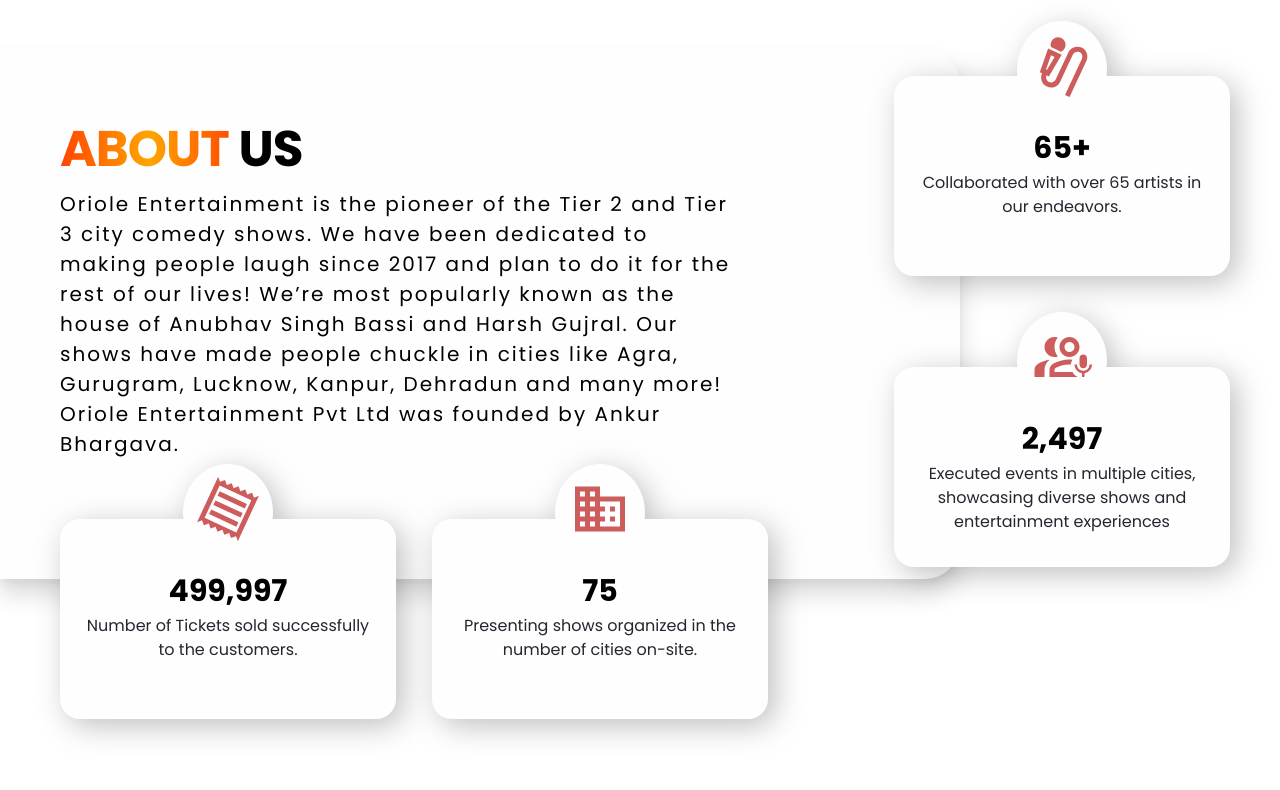
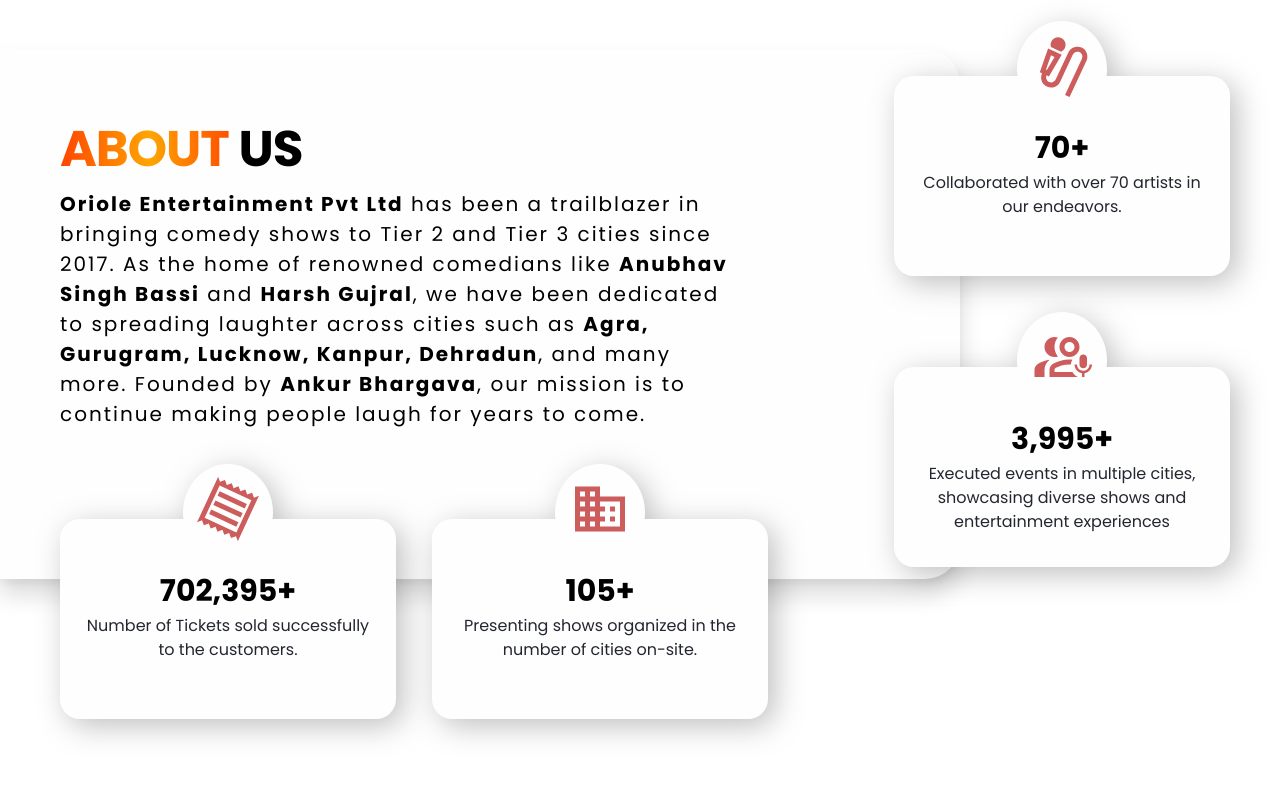
Before and after one commit to oriole-enterntainment/website, a React (Create React App) app: page / in a window 1280 px wide. Shown: the part 690-1480 px from the top of the page. Built offline with nearby package versions, Linux system fonts and the light colour scheme; grey boxes are pictures that could not be loaded.

Commit message:
feat : content update

```diff
--- a/src/Components/About/About.jsx
+++ b/src/Components/About/About.jsx
@@ -48,13 +48,8 @@
             className={styles.desc}
             style={{ letterSpacing: "2px", fontWeight: "200" }}
           >
-            Oriole Entertainment is the pioneer of the Tier 2 and Tier 3 city
-            comedy shows. We have been dedicated to making people laugh since
-            2017 and plan to do it for the rest of our lives! We’re most
-            popularly known as the house of Anubhav Singh Bassi and Harsh
-            Gujral. Our shows have made people chuckle in cities like Agra,
-            Gurugram, Lucknow, Kanpur, Dehradun and many more! Oriole
-            Entertainment Pvt Ltd was founded by Ankur Bhargava.
+            <p><strong>Oriole Entertainment Pvt Ltd</strong> has been a trailblazer in bringing comedy shows to Tier 2 and Tier 3 cities since 2017. As the home of renowned comedians like <strong>Anubhav Singh Bassi</strong> and <strong>Harsh Gujral</strong>, we have been dedicated to spreading laughter across cities such as <strong>Agra, Gurugram, Lucknow, Kanpur, Dehradun</strong>, and many more. Founded by <strong>Ankur Bhargava</strong>, our mission is to continue making people laugh for years to come.</p>
+
           </p>
 
           <div className={styles.desktopcards}>
@@ -76,7 +71,7 @@
                 </div>
                 <h3 className={styles.cardTitle}>
                   {animateCount && (
-                    <CountUp end={500000} duration={5} separator="," />
+                    <CountUp end={702400} duration={5} separator="," suffix="+" />
                   )}
                 </h3>
                 <p>Number of Tickets sold successfully to the customers.</p>
@@ -99,7 +94,7 @@
                   ></BusinessOutlinedIcon>
                 </div>
                 <h3 className={styles.cardTitle}>
-                  {animateCount && <CountUp end={75} duration={5} />}
+                  {animateCount && <CountUp end={105} duration={5} suffix="+" />}
                 </h3>
                 <p>
                   Presenting shows organized in the number of cities on-site.
@@ -124,9 +119,9 @@
                   ></MicExternalOnOutlinedIcon>
                 </div>
                 <h3 className={styles.cardTitle}>
-                  {animateCount && <CountUp end={65} duration={5} suffix="+" />}
+                  {animateCount && <CountUp end={70} duration={5} suffix="+" />}
                 </h3>
-                <p>Collaborated with over 65 artists in our endeavors.</p>
+                <p>Collaborated with over 70 artists in our endeavors.</p>
               </div>
             </div>
             <div
@@ -146,7 +141,7 @@
                   ></InterpreterModeOutlinedIcon>
                 </div>
                 <h3 className={styles.cardTitle}>
-                  {animateCount && <CountUp end={2500} duration={5} />}
+                  {animateCount && <CountUp end={4000} duration={5} suffix="+"/>}
                 </h3>
                 <p>
                   Executed events in multiple cities, showcasing diverse shows
--- a/src/Components/Contactus.jsx
+++ b/src/Components/Contactus.jsx
@@ -13,6 +13,7 @@
   const [name, setName] = useState('');
   const [email, setEmail] = useState('');
   const [subject, setSubject] = useState('');
+  const [phone, setPhone] = useState('')
 
   const [message, setMessage] = useState('');
   const [error, setError] = useState(null);
@@ -46,6 +47,7 @@
          message: message,
          isResolved : false,
          contactId : documentName,
+         phone : phone,
          sent_at : Timestamp.now()
        }).then((result) => {
 
@@ -112,6 +114,9 @@
               <input type="text" placeholder="Your Email" value={email} onChange={(e) => {
                 setEmail(e.target.value)
               }} /></div>
+              <input type="number" placeholder="Your Phone Number" value={phone} onChange={(e) => {
+                setPhone(e.target.value)
+              }} />
             <div><input type="text" placeholder="Subject" value={subject} onChange={(e) => {
               setSubject(e.target.value)
             }} /></div>
--- a/src/Components/Footer.jsx
+++ b/src/Components/Footer.jsx
@@ -57,7 +57,7 @@
           </ul>
         </div>
 
-        <div className="footersection3">
+        {/* <div className="footersection3">
           <p>Our Newsletter</p>
           <br />
           <p>Never miss an event from your favorite comedians! </p>
@@ -66,7 +66,7 @@
           <p className="sub-button">
             <button className="sub-buttonstyle">Subscribe</button>
           </p>
-        </div>
+        </div> */}
       </div>
 
       <div className="footer-end">
--- a/src/Components/Home.jsx
+++ b/src/Components/Home.jsx
@@ -13,7 +13,7 @@
             <About></About>
             <Gallery></Gallery>
             <Reviewsection></Reviewsection>
-            <Subscribesection></Subscribesection>
+            {/* <Subscribesection></Subscribesection> */}
             <Contactus/>
         </>
     )
--- a/src/Components/Navbar/Navbar.jsx
+++ b/src/Components/Navbar/Navbar.jsx
@@ -90,7 +90,7 @@
               </Link>
               <Link to="/teams">
                 <a href="#" onClick={hideFront}>
-                  Teams
+                  Team
                 </a>
               </Link>
               {/* <div id='submenu'>
```
